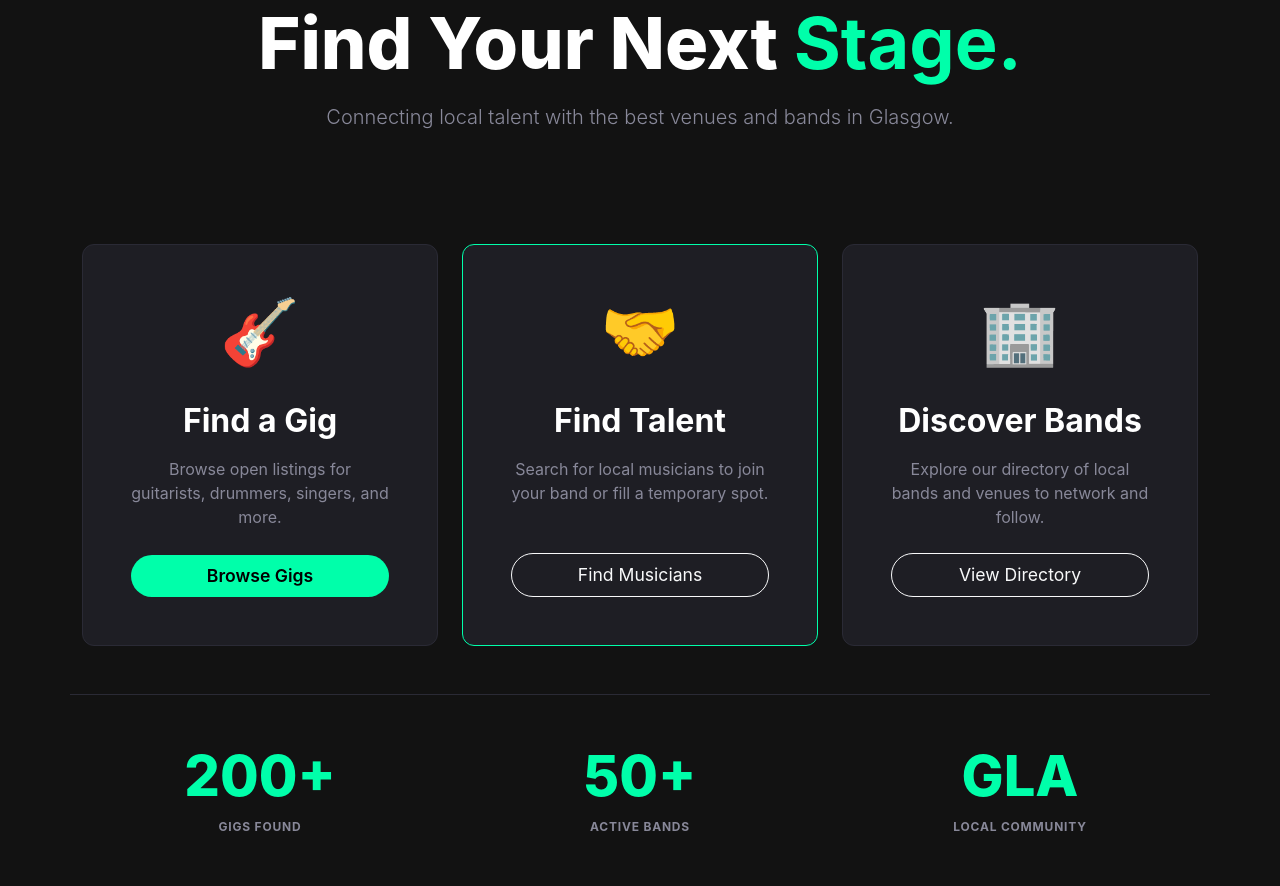
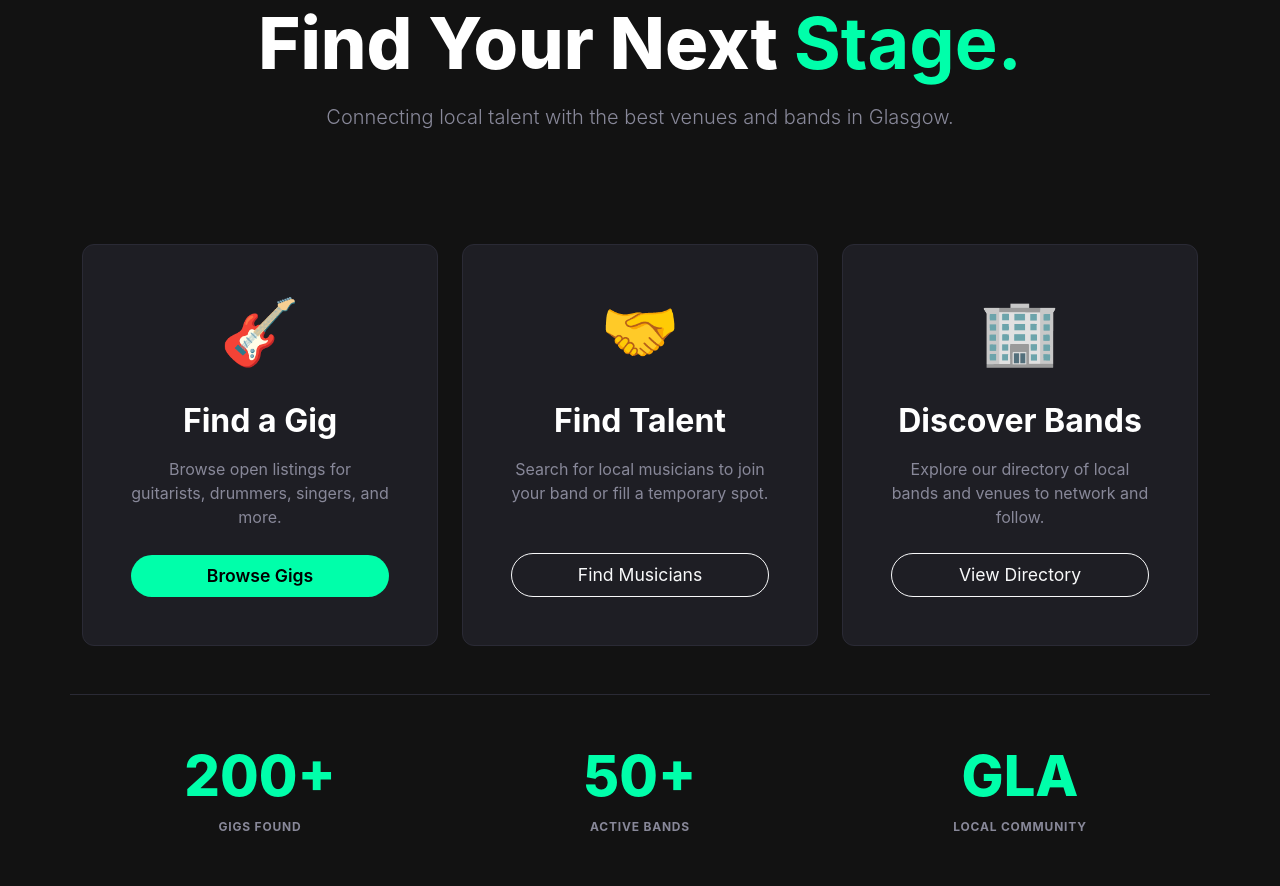
Before and after one commit to yehorm14/Find_My_Gig, a Django app: page / in a window 1280 px wide. Shown: the part 192-1078 px from the top of the page. Run offline with Django 4.2, Linux system fonts and the light colour scheme.

Commit message:
UI fixed

```diff
--- a/templates/gigs/home.html
+++ b/templates/gigs/home.html
@@ -27,7 +27,7 @@
         </div>
 
         <div class="col-md-6 col-lg-4 d-flex align-items-stretch">
-            <div class="listing-card p-5 text-center w-100 d-flex flex-column align-items-center justify-content-center" style="border-color: var(--neon-cyan);">
+            <div class="listing-card p-5 text-center w-100 d-flex flex-column align-items-center justify-content-center">
                 <div class="mb-4">
                     <h1 style="font-size: 4rem;">🤝</h1>
                 </div>
--- a/templates/gigs/musician_dashboard.html
+++ b/templates/gigs/musician_dashboard.html
@@ -37,7 +37,7 @@ Musician Dashboard | Find My Gig
 
     <div class="col-md-6 col-lg-4 d-flex align-items-stretch">
       <a href="{% url 'gigs:my_bookmarks' %}" class="text-decoration-none w-100">
-        <div class="dashboard-card h-100 text-center d-flex flex-column align-items-center justify-content-center p-5" style="border-color: var(--neon-cyan);">
+        <div class="dashboard-card h-100 text-center d-flex flex-column align-items-center justify-content-center p-5">
           <h1 class="display-3 mb-3" style="color: var(--neon-cyan);">★</h1>
           <h4 class="mb-2" style="color: #fff; font-weight: 700;">My Bookmarks</h4>
           <p class="text-muted-custom mb-0">View your saved gigs & bands</p>
```
Also changed, not shown: media/profile_images/w.l_e3DQVln.jpg (added).
